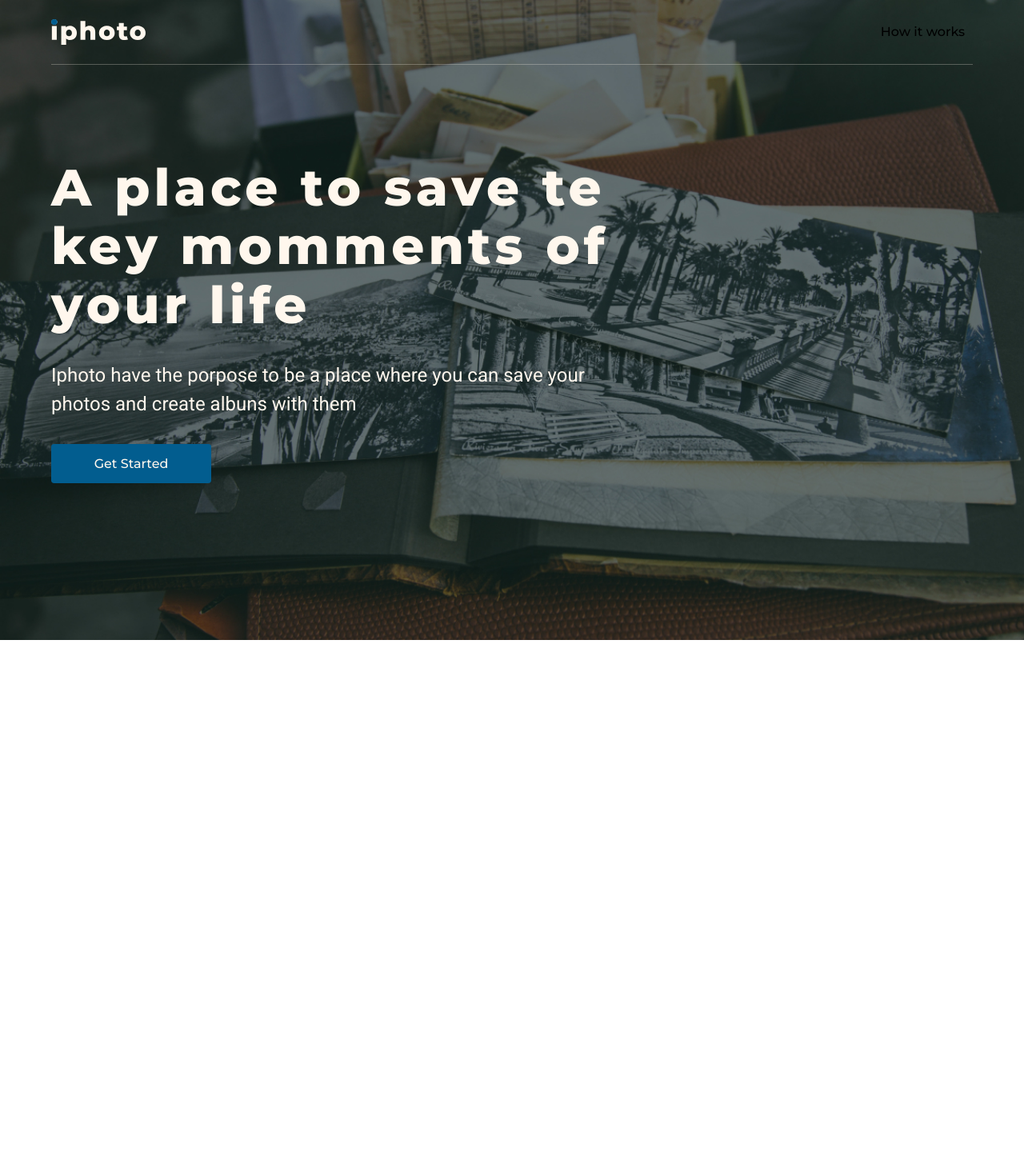
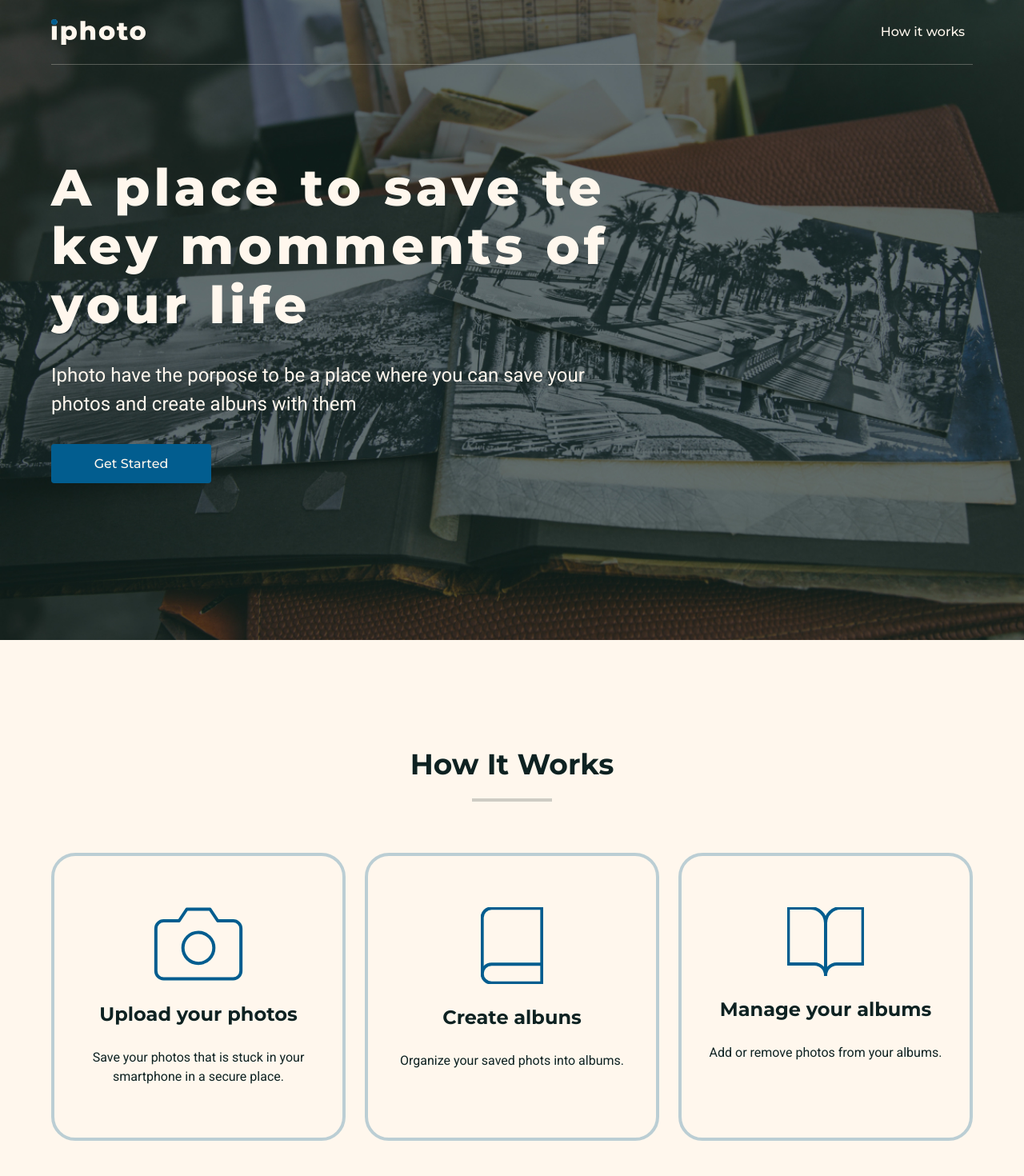
Before and after one commit to matheusdoedev/iphoto-web, a Next.js app: page / in a window 1280 px wide. Shown: the top 1470 px of the page at 80% size. Before the commit the page ends 800 px from the top, so only its background shows below. Built offline with nearby package versions, Linux system fonts and the light colour scheme.

Commit message:
feat: Nav component

```diff
--- a/src/components/Nav/index.tsx
+++ b/src/components/Nav/index.tsx
@@ -1,11 +1,19 @@
+import Link from 'next/link';
+
+import { AnchorLink } from '~/components';
+
+import styles from './styles.module.scss';
+
 function Nav(): JSX.Element {
   return (
     <nav className="Navbar">
       <ul className="Navbar__menu">
         <li className="Navbar__menu__item">
-          <a href="/" className="Navbar__menu__link">
-            How it works
-          </a>
+          <Link href="/#howitworks" passHref>
+            <AnchorLink className={styles.NavbarMenuLink}>
+              How it works
+            </AnchorLink>
+          </Link>
         </li>
       </ul>
     </nav>
--- /dev/null
+++ b/src/components/Nav/styles.module.scss
@@ -0,0 +1,5 @@
+@import '~/styles/settings/colors';
+
+.NavbarMenuLink {
+  color: $white;
+}
--- a/src/pages/index.tsx
+++ b/src/pages/index.tsx
@@ -1,7 +1,13 @@
-import { Intro } from '~/components';
+import { HowItWorks, Intro, Footer } from '~/components';
 
 function Home(): JSX.Element {
-  return <Intro />;
+  return (
+    <>
+      <Intro />
+      <HowItWorks />
+      <Footer />
+    </>
+  );
 }
 
 export default Home;
```
